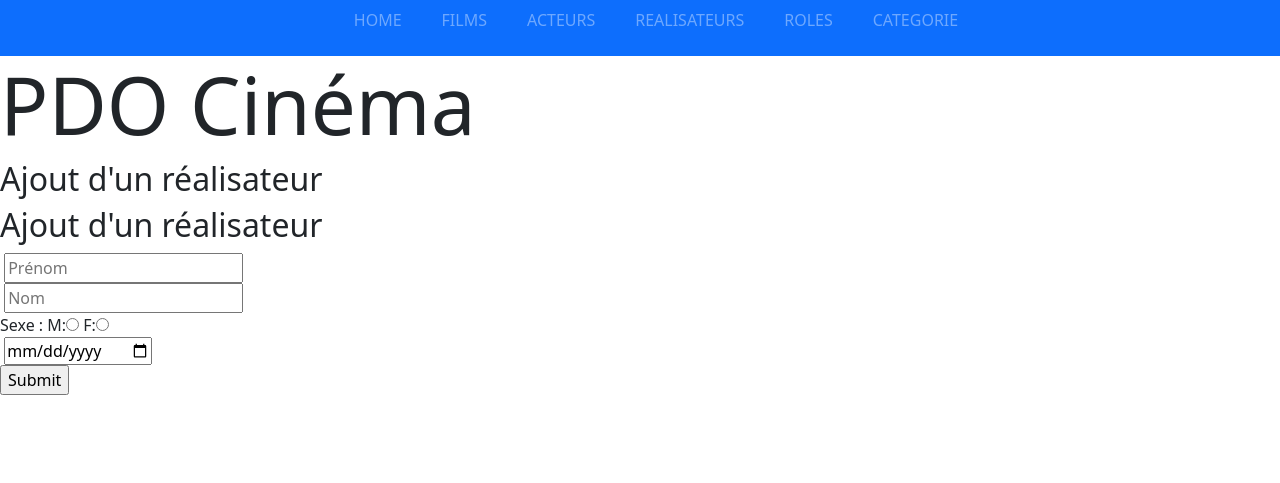
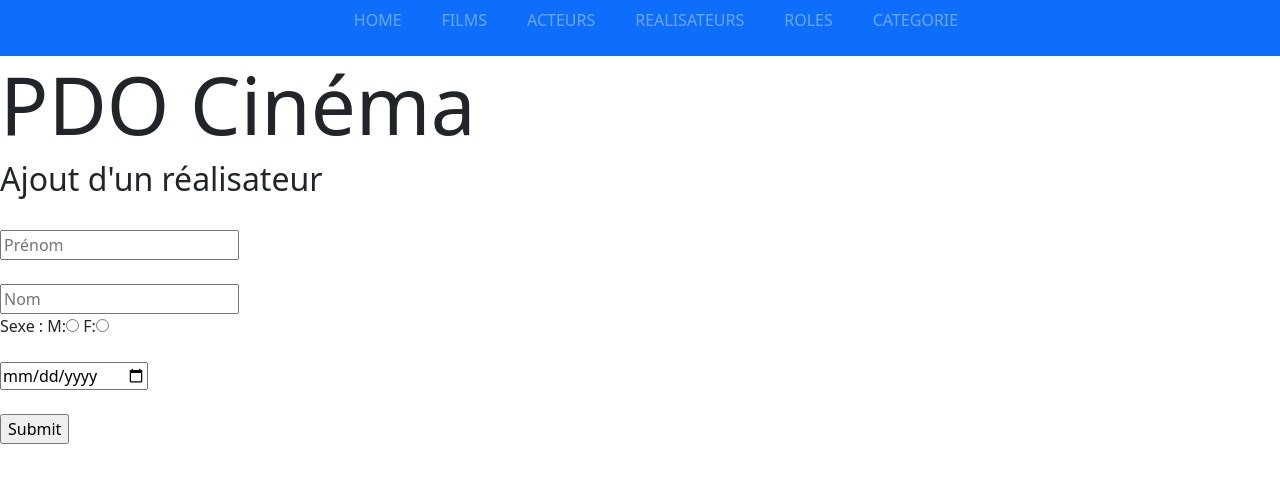
Before and after one commit to yah422/CINEMA, a PHP site: template view/realisateur/ajoutRealisateur.php in a window 1280 px wide. Shown: the top 483 px of the page. Run offline with PHP 8.4, Linux system fonts and the light colour scheme; the template is opened without the code that fills it, so the values that code supplies are empty.

Commit message:
add format to the ajoutRealisateur part ans correct the controller from the same part

```diff
--- a/controller/RealisateurController.php
+++ b/controller/RealisateurController.php
@@ -77,9 +77,10 @@ class RealisateurController {
         $requeteAjouterRealisateur->execute(["id_personne" => $id_realisateur]);
     }
     $_SESSION["message"] = "Le réalisateur a bien été ajouté ! <i class='fa-solid fa-check'></i>";
-    header("Location: index.php?action=ajoutRealisateur.php");
+    header("Location: index.php?action=listRealisateur");
     } else {
     $_SESSION["message"] = "Une erreur a été détectée dans la saisie";
     }
+    require "view/realisateur/ajoutRealisateur.php";
   }
 }
--- a/view/realisateur/ajoutRealisateur.php
+++ b/view/realisateur/ajoutRealisateur.php
@@ -3,33 +3,32 @@
 <div class="wrapperForm">
     <div class="containerForm">
         <div class="">
-            <h2>Ajout d'un réalisateur </h2>
             <div class="">
 
                 <form enctype="multipart/form-data" action="index.php?action=ajoutRealisateur" method="post">
                     <div class="">
                         <div class="formInput">
-                            <label for="prenom_personne"></label>
+                            <label for="prenom_personne"></label> <br>
                             <input type="text" placeholder="Prénom" name="prenom_personne" id="prenom_personne" required>
                         </div>
 
                         <div class="formInput">
-                            <label for="nom_personne"></label>
+                            <label for="nom_personne"></label> <br>
                             <input type="text" placeholder="Nom" name="nom_personne" id="nom_personne" required>
                         </div>
 
                         <div class="formInput">
                             <label for="sexe_personne">Sexe :</label>
                                 M:<input type="radio" name="sexe_personne" class="radio" value="masculin" id="sexe_personne" required >
-                                F:<input type="radio" name="sexe_personne" class="radio" value="féminin" required>
+                                F:<input type="radio" name="sexe_personne" class="radio" value="féminin" required><br>
                         </div>
 
                         <div class="formInput">
-                            <label for="personne.dateNaissance"></label>
+                            <label for="personne.dateNaissance"></label><br>
                             <input type="date" name="dateNaissance" id="dateNaissance" required>
                         </div>
 
-                    <div class="btn-submit">
+                    <div class="btn-submit"><br>
                         <input type="submit" class="submit" name="submitRealisateur" id="submitRealisateur">
                     </div>
 
```
